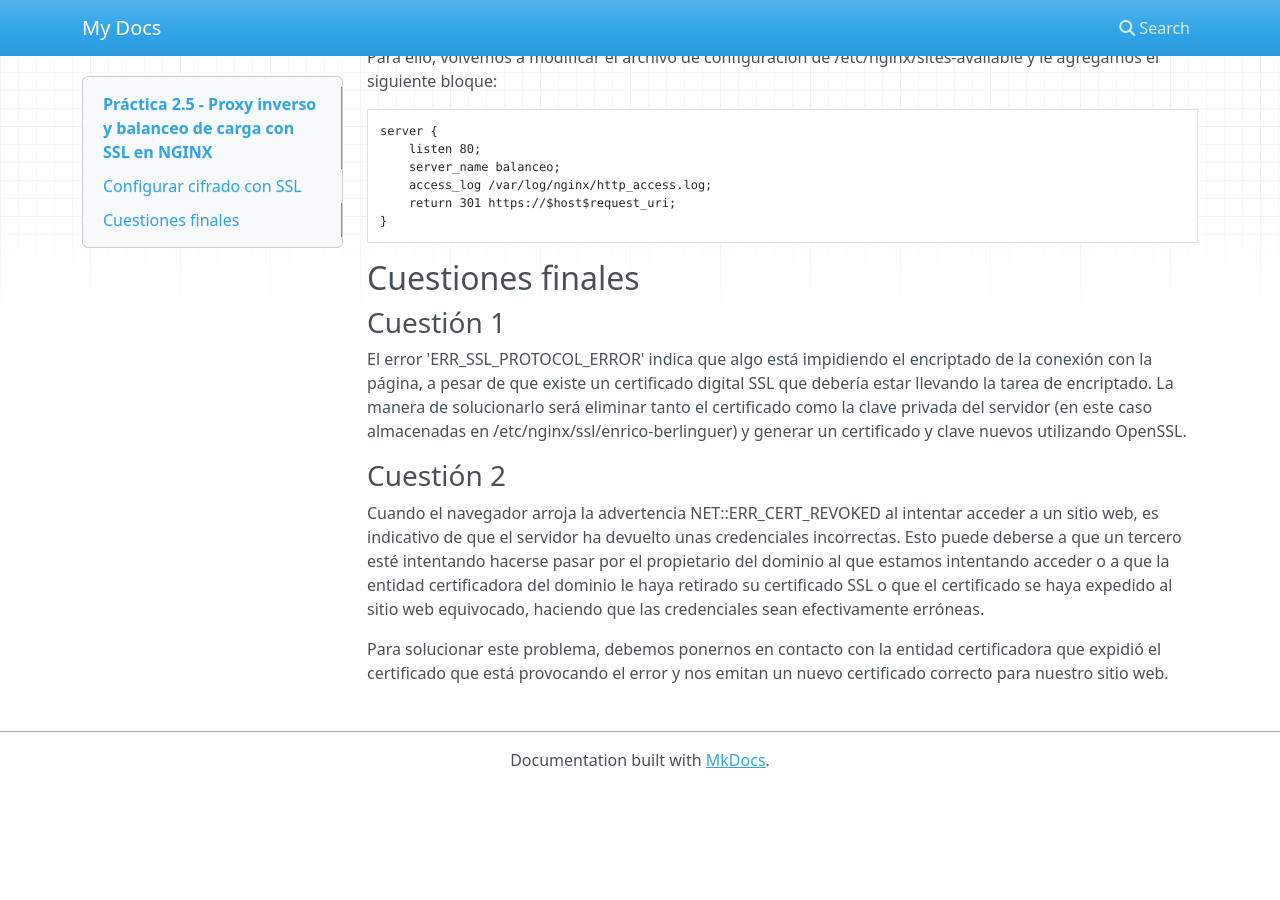
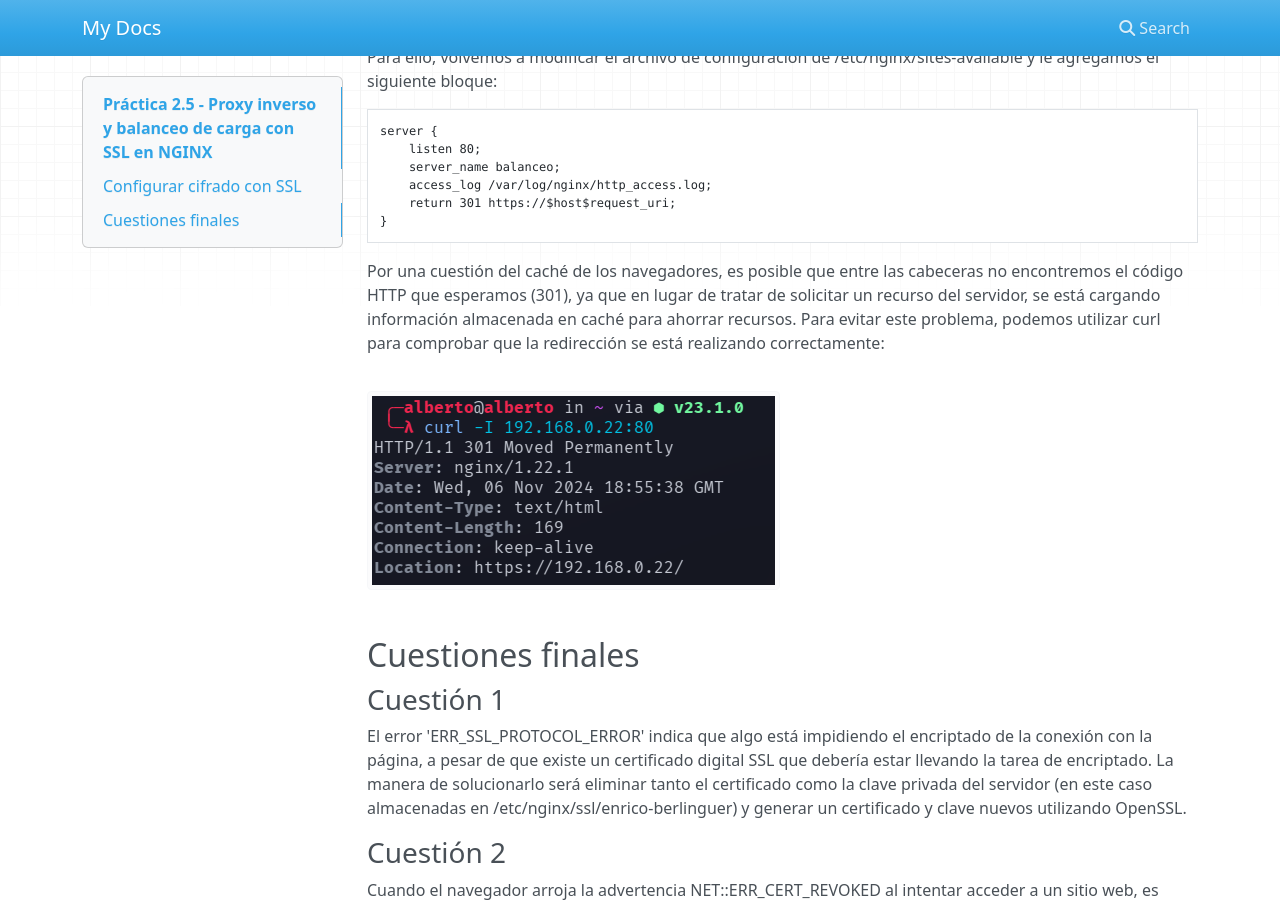
Before and after one commit to Albert0PB/PerezBernabeu_Alberto_DAW_UD2_P5, an MkDocs documentation site: the page built from docs/index.md, in a window 1280 px wide and 900 px high, scrolled down 3477 px. Built offline with MkDocs 1.6.1, drawn with Linux system fonts in a browser that asks for light colours; nearby versions of some CDN libraries; before the commit the page ends 4265 px from its top, so only the background shows below that.

Commit message:
termina de añadir documentacion

````diff
--- a/docs/index.md
+++ b/docs/index.md
@@ -55,6 +55,14 @@ server {
 }
 ```
 
+Por una cuestión del caché de los navegadores, es posible que entre las cabeceras no encontremos
+el código HTTP que esperamos (301), ya que en lugar de tratar de solicitar un recurso del servidor,
+se está cargando información almacenada en caché para ahorrar recursos. Para evitar este problema,
+podemos utilizar curl para comprobar que la redirección se está realizando correctamente:
+
+![Comprobación de redirección con curl](./images/comprobacion_cabecera.png)
+
+
 ## Cuestiones finales
 
 ### Cuestión 1
````
Also changed, not shown: docs/images/comprobacion_cabecera.png (added).
